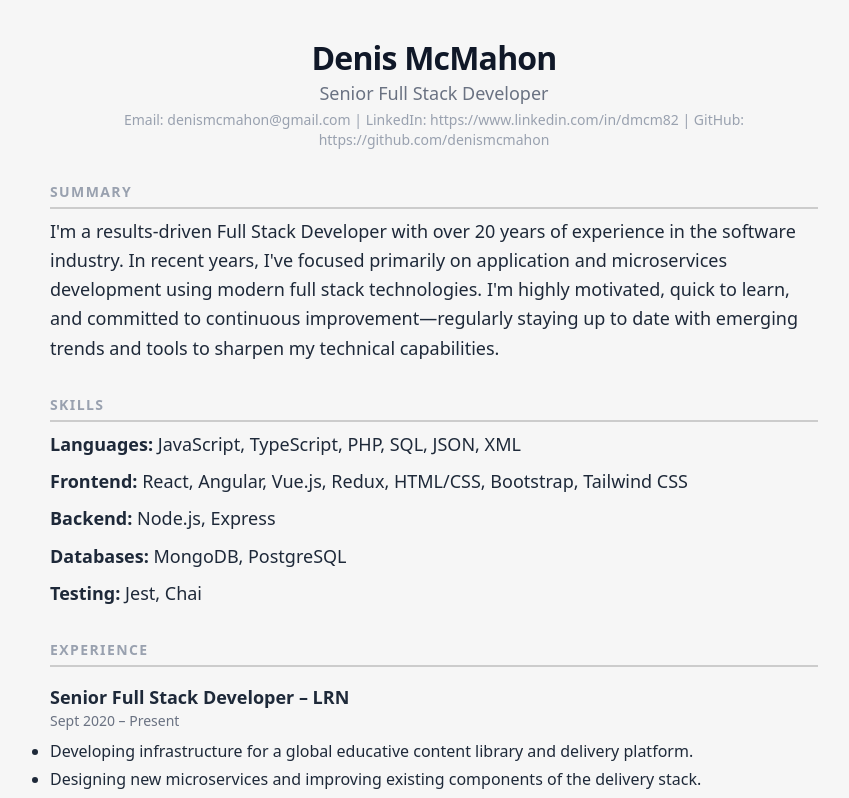
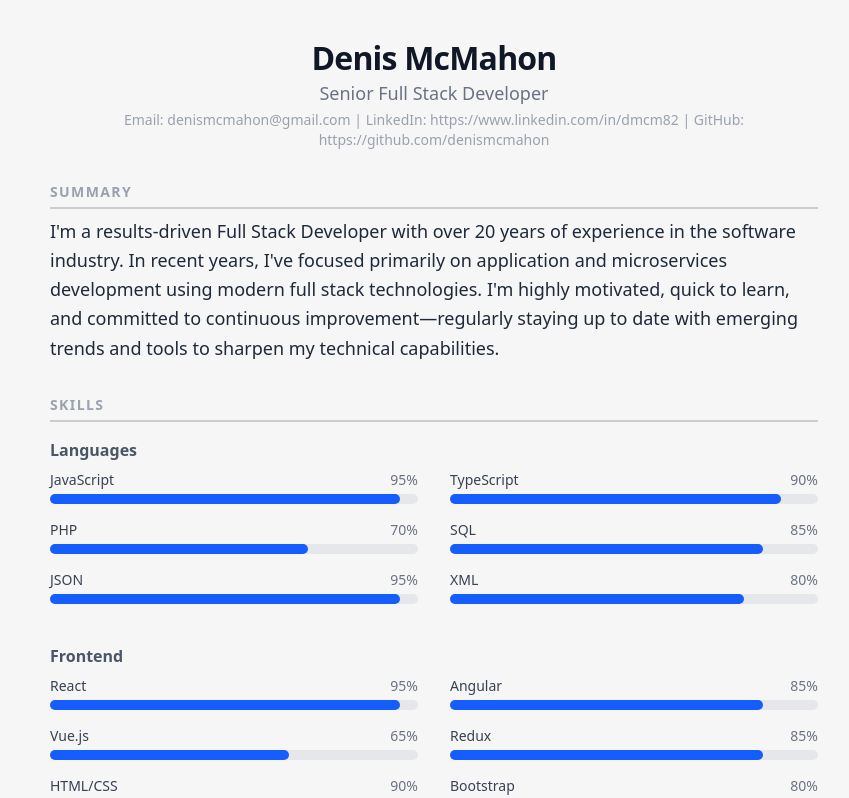
Before and after one commit to denismcmahon/denismcmahon-cv, a React (Vite) app: page / in a window 1280 px wide. Shown: the top 798 px of the page, without its empty margins (206-1055 px from the left). Built offline with nearby package versions, Linux system fonts and the light colour scheme.

Commit message:
skills section updated with animated bars

```diff
--- a/package.json
+++ b/package.json
@@ -16,6 +16,7 @@
     "@tailwindcss/vite": "^4.1.10",
     "react": "^19.1.0",
     "react-dom": "^19.1.0",
+    "react-intersection-observer": "^9.16.0",
     "tailwindcss": "^4.1.10"
   },
   "devDependencies": {
--- /dev/null
+++ b/src/components/Skillbar.tsx
@@ -0,0 +1,32 @@
+import { useInView } from 'react-intersection-observer';
+import { useEffect, useState } from 'react';
+
+const SkillBar = ({ label, percent }: { label: string; percent: number }) => {
+  const { ref, inView } = useInView({ triggerOnce: true, threshold: 0.2 });
+  const [width, setWidth] = useState('0%');
+
+  useEffect(() => {
+    if (inView) {
+      setTimeout(() => {
+        setWidth(`${percent}%`);
+      }, 100); // slight delay for smoother animation
+    }
+  }, [inView, percent]);
+
+  return (
+    <div ref={ref} className="w-full mb-4">
+      <div className="flex justify-between mb-1">
+        <span className="text-sm font-medium text-gray-700">{label}</span>
+        <span className="text-sm text-gray-500">{percent}%</span>
+      </div>
+      <div className="w-full bg-gray-200 rounded-full h-2.5 dark:bg-gray-700">
+        <div
+          className="bg-blue-600 h-2.5 rounded-full transition-all duration-1000 ease-out"
+          style={{ width }}
+        ></div>
+      </div>
+    </div>
+  );
+};
+
+export default SkillBar;
--- a/src/components/Skills.tsx
+++ b/src/components/Skills.tsx
@@ -1,25 +1,58 @@
+import SkillBar from './SkillBar';
+
 const Skills = () => {
+  const skills = {
+    Languages: [
+      { label: 'JavaScript', percent: 95 },
+      { label: 'TypeScript', percent: 90 },
+      { label: 'PHP', percent: 70 },
+      { label: 'SQL', percent: 85 },
+      { label: 'JSON', percent: 95 },
+      { label: 'XML', percent: 80 },
+    ],
+    Frontend: [
+      { label: 'React', percent: 95 },
+      { label: 'Angular', percent: 85 },
+      { label: 'Vue.js', percent: 65 },
+      { label: 'Redux', percent: 85 },
+      { label: 'HTML/CSS', percent: 90 },
+      { label: 'Bootstrap', percent: 80 },
+      { label: 'Tailwind CSS', percent: 90 },
+    ],
+    Backend: [
+      { label: 'Node.js', percent: 90 },
+      { label: 'Express', percent: 85 },
+    ],
+    Databases: [
+      { label: 'MongoDB', percent: 75 },
+      { label: 'PostgreSQL', percent: 85 },
+    ],
+    Testing: [
+      { label: 'Jest', percent: 70 },
+      { label: 'Chai', percent: 65 },
+    ],
+    DevOps: [
+      { label: 'AWS', percent: 45 },
+      { label: 'Jenkins', percent: 40 },
+    ],
+  };
+
   return (
     <section className="text-gray-700">
-      <h2 className="text-sm font-semibold uppercase tracking-widest text-gray-400 mb-2">
+      <h2 className="text-sm font-semibold uppercase tracking-widest text-gray-400 mb-4">
         Skills
       </h2>
-      <div className="space-y-2 text-lg leading-relaxed text-gray-800">
-        <p>
-          <span className="font-semibold">Languages:</span> JavaScript, TypeScript, PHP, SQL, JSON, XML
-        </p>
-        <p>
-          <span className="font-semibold">Frontend:</span> React, Angular, Vue.js, Redux, HTML/CSS, Bootstrap, Tailwind CSS
-        </p>
-        <p>
-          <span className="font-semibold">Backend:</span> Node.js, Express
-        </p>
-        <p>
-          <span className="font-semibold">Databases:</span> MongoDB, PostgreSQL
-        </p>
-        <p>
-          <span className="font-semibold">Testing:</span> Jest, Chai
-        </p>
+      <div className="space-y-6">
+        {Object.entries(skills).map(([category, skillList]) => (
+          <div key={category}>
+            <h3 className="text-md font-semibold text-gray-600 mb-2">{category}</h3>
+            <div className="grid grid-cols-1 sm:grid-cols-2 gap-x-8">
+              {skillList.map((skill) => (
+                <SkillBar key={skill.label} label={skill.label} percent={skill.percent} />
+              ))}
+            </div>
+          </div>
+        ))}
       </div>
     </section>
   );
```
Also changed, not shown: 1 other file (tests, documents, lock files or other folders).
